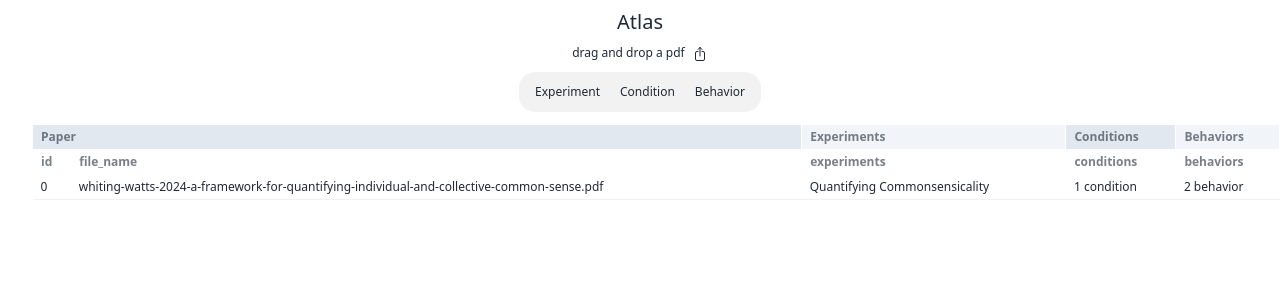
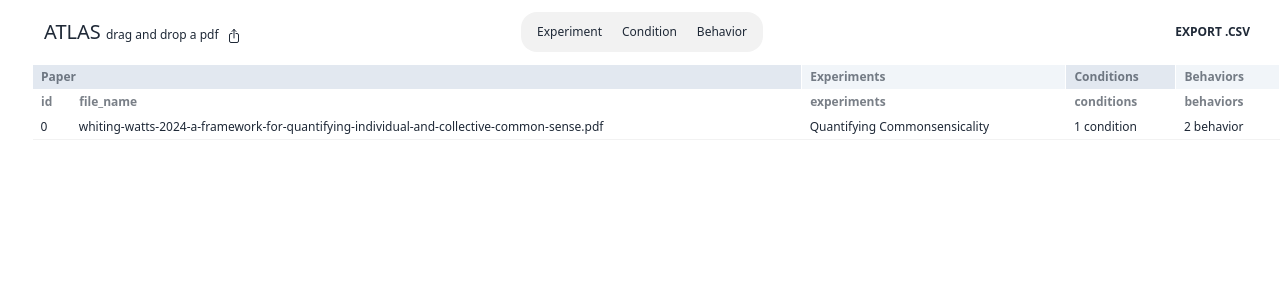
Before and after one commit to Watts-Lab/atlas, a React (Vite) app in the folder client/: page / in a window 1280 px wide. Shown: the top 300 px of the page. Built offline with nearby package versions, Linux system fonts and the light colour scheme; no server answers; what reactflow would draw is missing.

Commit message:
add export

```diff
--- a/client/src/components/View/TableView/ArrangeTable.tsx
+++ b/client/src/components/View/TableView/ArrangeTable.tsx
@@ -60,9 +60,70 @@ const ArrageTable = ({ result }: ArrageTableProps) => {
     cells.forEach((cell) => cell.classList.remove('hover-column'))
   }
 
+  const handleExport = () => {
+    const tableData = flattenData(result, true, true, true)
+
+    const escapeCsvValue = (value: string | number) => {
+      if (typeof value === 'string') {
+        // Escape double quotes by doubling them
+        value = value.replace(/"/g, '""')
+        // Wrap the value in double quotes if it contains a comma, newline, or double quote
+        if (value.includes(',') || value.includes('\n') || value.includes('"')) {
+          value = `"${value}"`
+        }
+      }
+      return value
+    }
+
+    const csvData = [
+      tableData.headers.map(escapeCsvValue),
+      ...tableData.rows.map((row) => Object.values(row).map(escapeCsvValue)),
+    ]
+
+    const csvContent = 'data:text/csv;charset=utf-8,' + csvData.map((e) => e.join(',')).join('\n')
+    const encodedUri = encodeURI(csvContent)
+
+    const link = document.createElement('a')
+    link.setAttribute('href', encodedUri)
+
+    const fileName = result.file_name?.replace('.pdf', '.csv') || 'data.csv'
+    link.setAttribute('download', fileName)
+    link.setAttribute('target', '_blank') // Open in new tab
+
+    document.body.appendChild(link) // Required for FF
+    link.click()
+    document.body.removeChild(link)
+  }
+
   return (
     <>
-      <div className='flex flex-row justify-center pb-3'>
+      <div className='navbar bg-base-100'>
+        <div className='navbar-start z-10 pl-5'>
+          <div className='flex-none'>
+            <span className='normal-case text-xl '>
+              ATLAS {`  `}
+              <span className='text-xs'>
+                drag and drop a pdf{' '}
+                <svg
+                  xmlns='http://www.w3.org/2000/svg'
+                  fill='none'
+                  viewBox='0 0 24 24'
+                  strokeWidth={1.5}
+                  stroke='currentColor'
+                  className='size-6 h-4 w-4 inline-block ml-1'
+                >
+                  <path
+                    strokeLinecap='round'
+                    strokeLinejoin='round'
+                    d='M9 8.25H7.5a2.25 2.25 0 0 0-2.25 2.25v9a2.25 2.25 0 0 0 2.25 2.25h9a2.25 2.25 0 0 0 2.25-2.25v-9a2.25 2.25 0 0 0-2.25-2.25H15m0-3-3-3m0 0-3 3m3-3V15'
+                  />
+                </svg>
+              </span>
+            </span>
+          </div>
+        </div>
+        <div className='navbar-center text-center'>
+          <div className='flex flex-row justify-center '>
             <ul className='menu menu-xs menu-horizontal bg-base-200 gap-1 rounded-box'>
               <li>
                 <a
@@ -90,6 +151,14 @@ const ArrageTable = ({ result }: ArrageTableProps) => {
               </li>
             </ul>
           </div>
+        </div>
+        <div className='navbar-end z-10'>
+          <button onClick={handleExport} className='btn btn-ghost badge badge-xs badge-primary'>
+            Export .csv
+          </button>
+        </div>
+      </div>
+
       <main className='h-screen w-screen px-4'>
         <div className='overflow-x-auto'>
           <table className='table table-xs table-hover'>
--- a/client/src/components/View/TableView/Table.tsx
+++ b/client/src/components/View/TableView/Table.tsx
@@ -1,5 +1,4 @@
 import React, { useState, DragEvent, useEffect, useCallback } from 'react'
-import Header from '../../Builder/Header'
 import { useSocket } from '../../../context/Socket/UseSocket'
 import { API_URL } from '../../../service/api'
 import ArrageTable from './ArrangeTable'
@@ -96,7 +95,6 @@ const Table: React.FC = () => {
 
   return (
     <>
-      <Header fileName='Atlas' />
       {(isDragging || isUploading) && (
         <div
           className={`absolute inset-0 flex flex-col items-center justify-center ${isUploading ? 'z-50' : ''}`}
```
Lines whose indentation alone changed are shown as unchanged.
